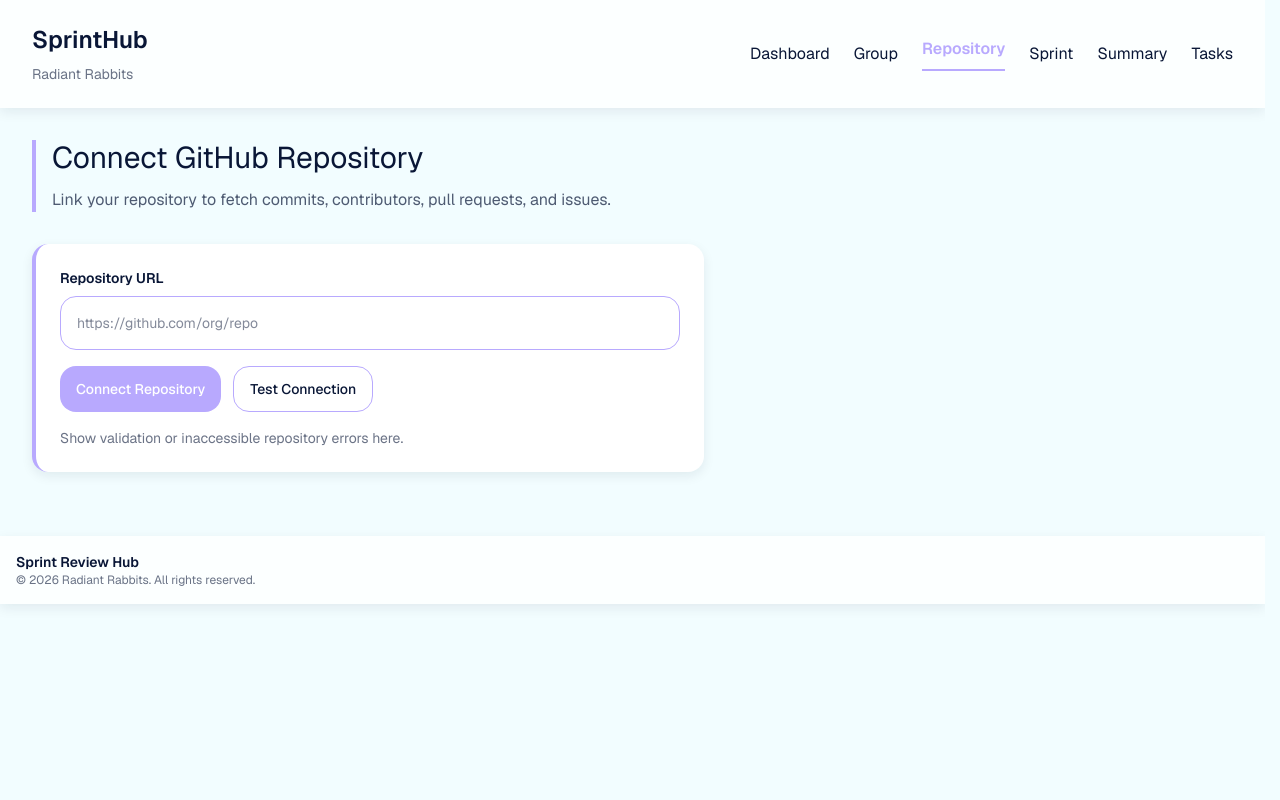
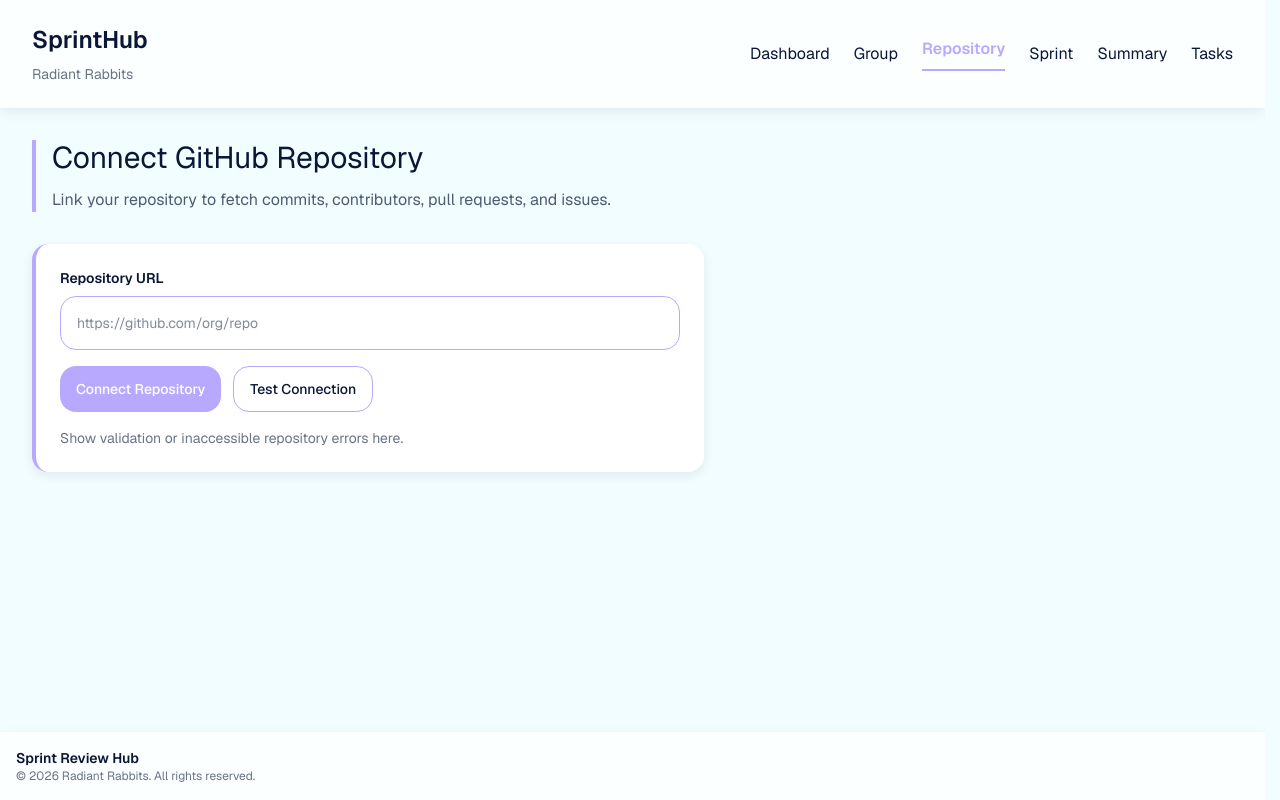
Before and after one commit to UOA-CS732-S1-2026/group-project-radiant-rabbits, a Next.js app: page /repository in a window 1280 px wide. Built offline with nearby package versions, Linux system fonts and the light colour scheme.

Commit message:
fit floating footer issues

```diff
--- a/src/app/(main)/layout.tsx
+++ b/src/app/(main)/layout.tsx
@@ -7,10 +7,10 @@ export default function MainLayout({
   children: React.ReactNode;
 }>) {
   return (
-    <>
+    <div className="flex min-h-screen flex-col">
       <TopNav />
-      {children}
+      <main className="flex-1">{children}</main>
       <Footer />
-    </>
+    </div>
   );
 }
--- a/src/components/ui/Footer.tsx
+++ b/src/components/ui/Footer.tsx
@@ -1,6 +1,6 @@
 export default function Footer() {
   return (
-    <footer className="mt-xl w-full bg-brand-surface/80 px-md py-md shadow-md">
+    <footer className="w-full bg-brand-surface/80 px-md py-md shadow-md">
       <div className="mx-auto flex max-w-container items-center justify-between">
         <div>
           <p className="text-body-sm font-semibold text-brand-dark">
```
